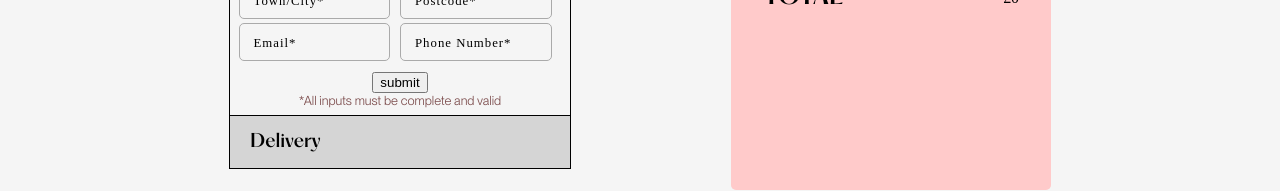
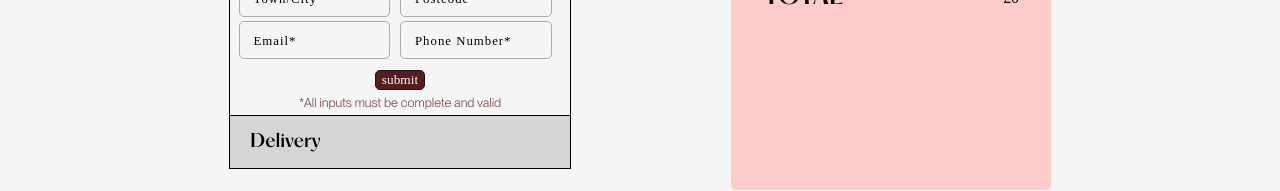
Before and after one commit to brian-david4/furniture-shop, a React (Vite) app in the folder furniture/: page /checkout/shipping-address in a window 1280 px wide. Shown: the part 470-661 px from the top of the page. Built offline with nearby package versions, Linux system fonts and the light colour scheme; the HTML template or start-up script is replaced by a standard one; a web font is replaced by a local one.

Commit message:
Submit Button styling

```diff
--- a/furniture/src/Components/DeliveryForm/DeliveryForm.tsx
+++ b/furniture/src/Components/DeliveryForm/DeliveryForm.tsx
@@ -5,7 +5,6 @@ import DeliveryInput from "../DeliveryInput/DeliveryInput";
 import DeliveryInputMax from "../DeliveryInputMax/DeliveryInputMax";
 // import { DeliveryAddress } from "../../types";
 import styles from "./deliveryform.module.css";
-import { motion } from "framer-motion";
 
 const postcodeRegex = new RegExp(/^[A-Z]{1,2}[0-9]{1,2} ?[0-9][A-Z]{2}$/i);
 
@@ -54,7 +53,9 @@ const DeliveryForm = () => {
             </div>
           </div>
         </div>
-        <button type="submit">submit</button>
+        <button className={styles.submitButton} type="submit">
+          submit
+        </button>
 
         {errors && (
           <div className={styles.errorMessage}>
--- a/furniture/src/Components/DeliveryForm/deliveryform.module.css
+++ b/furniture/src/Components/DeliveryForm/deliveryform.module.css
@@ -39,4 +39,13 @@
   font-family: "Neue Montreal Book";
   opacity: 0.7;
   color: var(--cart-dark-red);
+  padding-top: 5px;
 }
+.submitButton {
+  font-family: "Vietnam Light";
+  border-radius: 5px;
+  border: 1px solid black;
+  background-color: var(--cart-dark-red);
+  opacity: 0.9;
+  color: aliceblue;
+}
```
